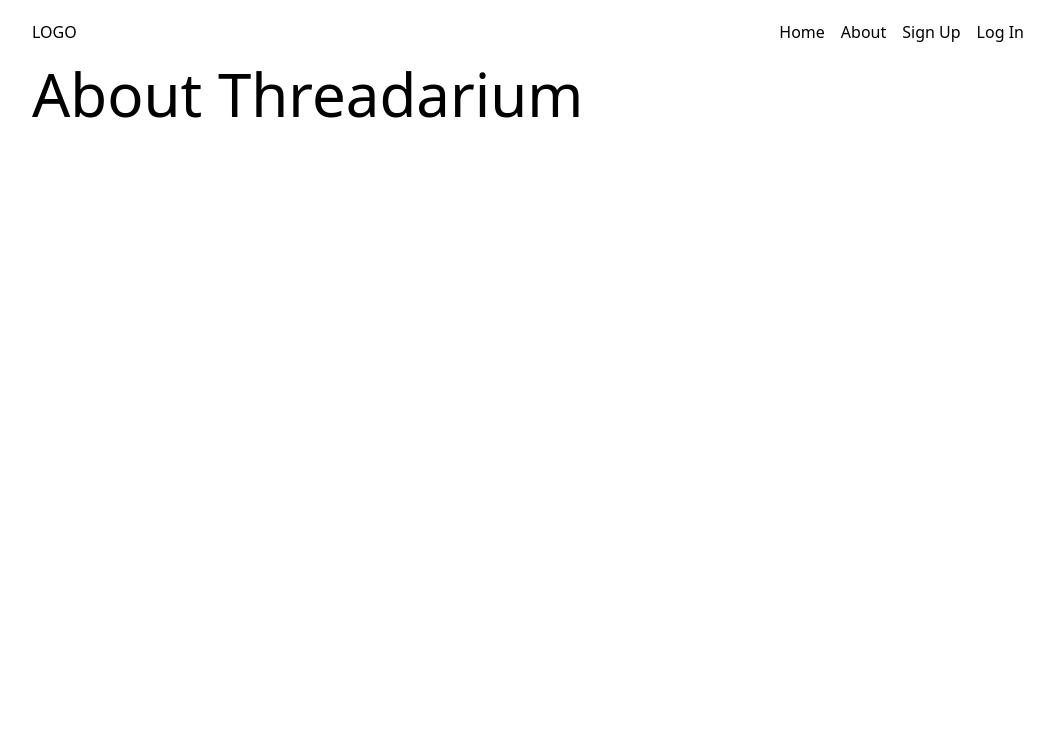
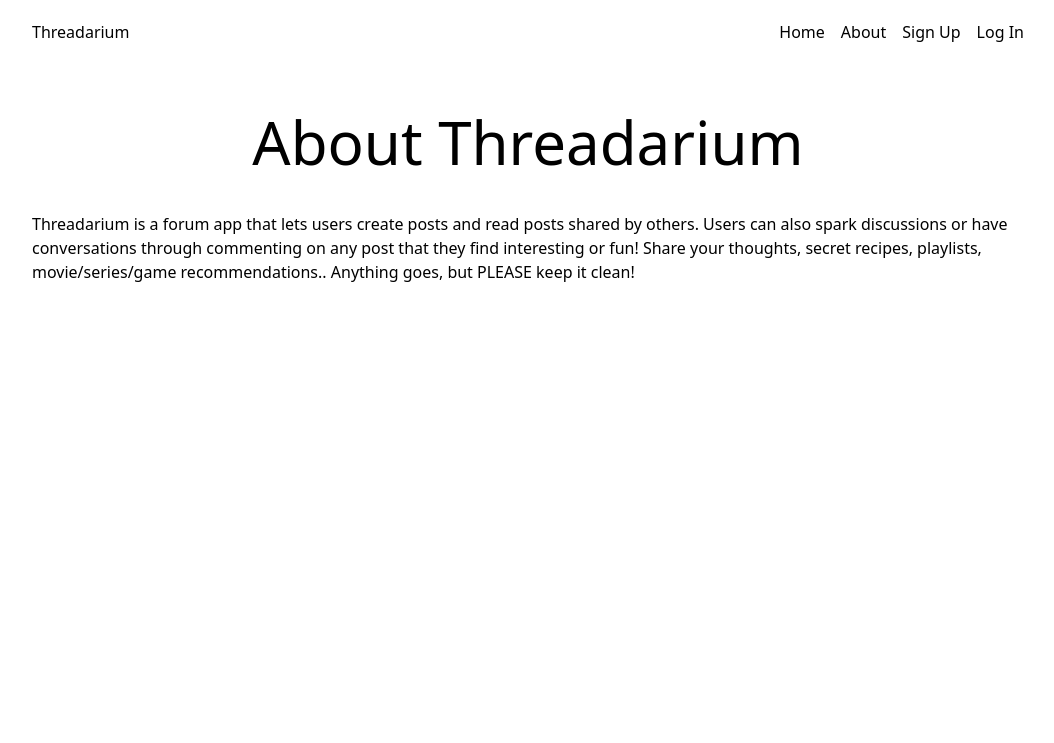
Before and after one commit to agviray/threadarium, a Django app: page /about/ in a window 1280 px wide. Shown: the top 743 px of the page, without its empty margins (112-1166 px from the left). Run offline with Django 5.2, Linux system fonts and the light colour scheme; some libraries are stand-ins or nearby versions.

Commit message:
Update content and styles

```diff
--- a/main_app/templates/about.html
+++ b/main_app/templates/about.html
@@ -1,7 +1,16 @@
 {% extends 'base.html' %} {% block content %}
 
 <section>
-  <h1 class="text-3xl md:text-5xl lg:text-6xl">About Threadarium</h1>
+  <h1 class="pb-10 text-center text-3xl md:text-5xl lg:text-6xl">
+    About Threadarium
+  </h1>
+  <p>
+    Threadarium is a forum app that lets users create posts and read posts
+    shared by others. Users can also spark discussions or have conversations
+    through commenting on any post that they find interesting or fun! Share your
+    thoughts, secret recipes, playlists, movie/series/game recommendations..
+    Anything goes, but PLEASE keep it clean!
+  </p>
 </section>
 
 {% endblock %}
--- a/main_app/templates/base.html
+++ b/main_app/templates/base.html
@@ -16,7 +16,7 @@
       >
         <div>
           <a href="{% url 'home' %}">
-            <span>LOGO</span>
+            <span>Threadarium</span>
           </a>
         </div>
         <div>
@@ -32,7 +32,7 @@
               <a href="{% url 'all_posts' %}"><span>All Posts</span></a>
             </li>
             <li>
-              <a href="{% url 'index' %}"><span>Posts</span></a>
+              <a href="{% url 'index' %}"><span>My Posts</span></a>
             </li>
             <li>
               <a href="{% url 'post_create' %}"><span>Create Post</span></a>
@@ -58,7 +58,7 @@
   </header>
   <body class="flex flex-col min-h-screen">
     <main
-      class="flex-auto w-full p-4 pt-offsetNavbarHeight lg:max-w-5xl lg:mx-auto"
+      class="pt-28 flex-auto w-full p-4 pt-offsetNavbarHeight lg:max-w-5xl lg:mx-auto"
     >
       {% block content %} {% endblock %}
     </main>
--- a/main_app/templates/home.html
+++ b/main_app/templates/home.html
@@ -1,7 +1,7 @@
 {% extends 'base.html' %} {% block content %}
 
 <section>
-  <h1 class="text-3xl md:text-5xl lg:text-6xl">Home Page</h1>
+  <h1 class="text-center md:text-5xl lg:text-6xl">Welcome to Threadarium!</h1>
 </section>
 
 {% endblock %}
--- a/main_app/templates/main_app/post_confirm_delete.html
+++ b/main_app/templates/main_app/post_confirm_delete.html
@@ -1,6 +1,6 @@
 {% extends 'base.html' %} {% block content %}
 
-<h1 class="text-3xl md:text-5xl lg:text-6xl">Delete Post</h1>
+<h1 class="pb-10 text-3xl md:text-5xl lg:text-6xl">Delete Post</h1>
 
 <p>
   Are you sure you want to delete <span>{{ object.title }}</span>? This action
--- a/main_app/templates/main_app/post_form.html
+++ b/main_app/templates/main_app/post_form.html
@@ -1,9 +1,11 @@
 {% extends 'base.html' %} {% block content %}
 <section>
   {% if object %}
-  <h1 class="text-3xl md:text-5xl lg:text-6xl">Editing {{ object.title }}</h1>
+  <h1 class="pb-10 text-3xl md:text-5xl lg:text-6xl">
+    Editing {{ object.title }}
+  </h1>
   {% else %}
-  <h1 class="text-3xl md:text-5xl lg:text-6xl">Create Post</h1>
+  <h1 class="pb-10 text-3xl md:text-5xl lg:text-6xl">Create Post</h1>
   {% endif %}
   <div>
     <form action="" method="POST">
--- a/main_app/templates/posts/all_posts.html
+++ b/main_app/templates/posts/all_posts.html
@@ -1,6 +1,7 @@
 {% extends 'base.html' %} {% block content %}
 
 <section>
+  <h1 class="pb-10 text-center text-3xl md:text-5xl lg:text-6xl">All Posts</h1>
   <div class="flex flex-col gap-8">
     {% for post in all_posts %}
     <a href="{% url 'detail' post.id %}">
--- a/main_app/templates/posts/index.html
+++ b/main_app/templates/posts/index.html
@@ -1,6 +1,7 @@
 {% extends 'base.html' %} {% block content %}
 
 <section>
+  <h1 class="pb-10 text-center text-3xl md:text-5xl lg:text-6xl">My Posts</h1>
   <div class="flex flex-col gap-8">
     {% for post in posts %}
     <a href="{% url 'detail' post.id %}">
--- a/main_app/templates/registration/login.html
+++ b/main_app/templates/registration/login.html
@@ -1,6 +1,6 @@
 {% extends 'base.html' %} {% block content %}
 
-<h1 class="text-3xl md:text-5xl lg:text-6xl">Log In</h1>
+<h1 class="pb-10 text-3xl md:text-5xl lg:text-6xl">Log In</h1>
 <form method="POST" action="{% url 'login' %}">
   {% csrf_token %} {{ form.as_p }}
   <input type="hidden" name="next" value="{{ next }}" />
--- a/main_app/templates/registration/signup.html
+++ b/main_app/templates/registration/signup.html
@@ -1,6 +1,6 @@
 {% extends 'base.html' %} {% block content %}
 
-<h1 class="text-3xl md:text-5xl lg:text-6xl">Sign Up</h1>
+<h1 class="pb-10 text-3xl md:text-5xl lg:text-6xl">Sign Up</h1>
 
 <p class="text-red-500">{{ error_message }}</p>
 
--- a/theme/static/css/dist/styles.css
+++ b/theme/static/css/dist/styles.css
@@ -872,6 +872,22 @@ select {
   padding-top: 4rem;
 }
 
+.pt-10 {
+  padding-top: 2.5rem;
+}
+
+.pt-28 {
+  padding-top: 7rem;
+}
+
+.pb-20 {
+  padding-bottom: 5rem;
+}
+
+.pb-10 {
+  padding-bottom: 2.5rem;
+}
+
 .text-center {
   text-align: center;
 }
@@ -913,6 +929,14 @@ select {
     max-width: 64rem;
   }
 
+  .lg\:pt-72 {
+    padding-top: 18rem;
+  }
+
+  .lg\:pt-60 {
+    padding-top: 15rem;
+  }
+
   .lg\:text-6xl {
     font-size: 3.75rem;
     line-height: 1;
```
